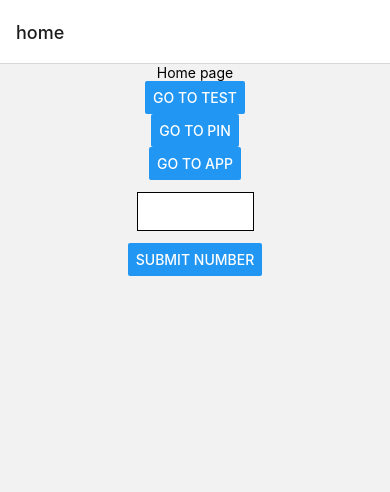
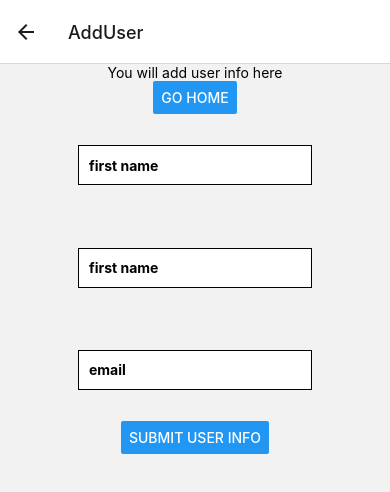
Before and after one commit to MaxMorgenbesser/friendly-dates, a React Native app in the folder friendlyfrontend/: screen /AddUser in a window 390 px wide. Shown: the top 492 px of the page. Built offline with nearby package versions, Linux system fonts and the light colour scheme.

Commit message:
added verify pin and user route for login

```diff
--- a/friendlyfrontend/App.js
+++ b/friendlyfrontend/App.js
@@ -11,11 +11,12 @@ export const data = createContext()
 export default function App() {
   const [uid,setUid] = useState()
   const [pin,setPin] = useState()
+  const [user,setUser] = useState()
   const [tempToken,setTempToken] = useState()
 
   return (
 
-    <data.Provider value={{setUid,uid,setTempToken,tempToken,pin, setPin}}>
+    <data.Provider value={{setUid,uid,setTempToken,tempToken,pin, setPin, user,setUser}}>
   <NavigationContainer initialRouteName = "test">
 
  <LoginNav/>
--- a/friendlyfrontend/Components/Test.js
+++ b/friendlyfrontend/Components/Adduser.js
@@ -2,11 +2,11 @@ import { Button, Text, TextInput, View } from "react-native";
 import { SafeAreaView } from "react-native-safe-area-context";
 import { useNavigation } from "@react-navigation/native";
 import { useState, useContext } from "react";
-
+import AsyncStorage from "@react-native-async-storage/async-storage";
 import { data } from "../App";
 
 export default function Test() {
-  const { uid,tempToken } = useContext(data);
+  const { user,setUser ,tempToken} = useContext(data);
   const [firstName, setFirstName] = useState("");
   const [lastName, setLastName] = useState("");
   const [email, setEmail] = useState("");
@@ -14,11 +14,11 @@ export default function Test() {
   const navigation = useNavigation();
 
   const handleuserinfo = () => {
-    if (!uid)  {
+    if (!user.uid)  {
       setError("missing user id");
       return;
     }
-    fetch(`https://friendlydatesbackend.web.app/users/adduserinfo/${uid}`, {
+    fetch(`https://friendlydatesbackend.web.app/users/adduserinfo/${user.uid}`, {
       method: "PUT",
       headers: {
         "Content-Type": "application/json",
@@ -29,13 +29,26 @@ export default function Test() {
       }),
     })
     .then(res=>res.json())
-    .then(data=>console.log(data))
+    .then( async (data) =>
+      {
+        console.log(data)
+        if (data.error){
+          setError(data.error)
+          return
+        }
+        else{
+         await AsyncStorage.setItem("@token", data.token)
+         navigation.navigate("App")
+        }
+
+      })
   };
 
   return (
-    <SafeAreaView>
-        {uid && console.log(uid)}
-      {firstName && console.log(firstName)}
+    <SafeAreaView style={{display:"flex",
+    alignItems:"center", justifyContent:"center"}}>
+        {/* {uid && console.log(uid)} */}
+      {/* {firstName && console.log(firstName)} */}
       <Text>You will add user info here</Text>
       <Button
         title="go home"
@@ -48,15 +61,16 @@ export default function Test() {
         onChangeText={setFirstName}
         style={{
           height: 40,
-          margin: 12,
-          color: "white",
+          color:"black",
+         fontWeight:"bold",
           borderWidth: 1,
           padding: 10,
-          width: "80%",
-          backgroundColor: "blue",
+          margin:"8%",
+          width: "60%",
+          backgroundColor: "white",
         }}
       />
-      {tempToken && console.log(tempToken)}
+      {/* {tempToken && console.log(tempToken)} */}
       <TextInput
         placeholder="first name"
         keyboardType="default"
@@ -64,26 +78,29 @@ export default function Test() {
         onChangeText={setLastName}
         style={{
           height: 40,
-          margin: 12,
-          color: "white",
+          color:"black",
+         fontWeight:"bold",
           borderWidth: 1,
           padding: 10,
-          width: "80%",
-          backgroundColor: "blue",
+          margin:"8%",
+          width: "60%",
+          backgroundColor: "white",
         }}
       />
       <TextInput
+      placeholder="email"
         keyboardType="email"
         value={email}
         onChangeText={setEmail}
         style={{
           height: 40,
-          margin: 12,
-          color: "white",
+          color:"black",
+         fontWeight:"bold",
           borderWidth: 1,
           padding: 10,
-          width: "80%",
-          backgroundColor: "blue",
+          margin:"8%",
+          width: "60%",
+          backgroundColor: "white",
         }}
       />
       <Button title="submit user info" onPress={()=>handleuserinfo()}/>
--- a/friendlyfrontend/Components/Home.js
+++ b/friendlyfrontend/Components/Home.js
@@ -10,12 +10,14 @@ export default function Home() {
   const navigation = useNavigation();
   const [number, setNumber] = useState("");
   const [error, setError] = useState("");
-  const [user, setUser] = useState("");
-  const { setUid, setTempToken, tempToken } = useContext(data);
+  // const [user, setUser] = useState("");
+  const { setUid, setTempToken, tempToken , user, setUser } = useContext(data);
 
-  // useEffect(()=>{
-  //   AsyncStorage.clear()
-  // },[])
+  useEffect(()=>{
+   if (user){
+    navigation.navigate("pin")
+   }
+  },[user,setUser])
 
   const handlesubmit = async () => {
     fetch("https://friendlydatesbackend.web.app/users/verifynum", {
@@ -32,11 +34,9 @@ export default function Home() {
           setError(data.error);
         }
         if (data.token) {
-            await AsyncStorage.setItem(
-            "tempToken",
-             data.token
-          );
-          navigation.navigate("pin");
+           setTempToken(data.token)
+          setUser(jwtDecode(data.token))
+
         }
       })
       .catch((err) => console.log(err));
@@ -53,8 +53,8 @@ export default function Home() {
 
       {/* {user && console.log(user)} */}
       <Button
-        title="go to test"
-        onPress={() => navigation.navigate("test")}
+        title="go to Add user"
+        onPress={() => navigation.navigate("AddUser")}
       ></Button>
       <Button
         title="go to pin"
@@ -71,12 +71,12 @@ export default function Home() {
         keyboardType="numeric"
         style={{
           height: 40,
-          margin: 12,
-          color: "black",
+          color:"black",
+         fontWeight:"bold",
           borderWidth: 1,
           padding: 10,
-          flex: 1,
-          width: "30%",
+          margin:"8%",
+          width: "40%",
           backgroundColor: "white",
         }}
       />
--- a/friendlyfrontend/Components/Pin.js
+++ b/friendlyfrontend/Components/Pin.js
@@ -1,14 +1,44 @@
 import { SafeAreaView } from "react-native-safe-area-context";
 import { Button, Text, TextInput } from "react-native";
+import AsyncStorage from "@react-native-async-storage/async-storage";
 import jwtDecode from "jwt-decode";
+import { useState, useContext } from "react";
+import { data } from "../App";
+import { useNavigation } from "@react-navigation/native";
 
 export default function Pin() {
+  const [checkPin, setCheckPin] = useState("");
+  const [error, setError] = useState("");
+  const { user, setUser, tempToken } = useContext(data);
+  const navigation = useNavigation();
 
-const verifypin = ()=>{
-fetch('',{
+  const verifypin = () => {
+    // console.log(tempToken,user.uid, checkPin)
+    fetch(`https://friendlydatesbackend.web.app/users/verifypin/${user.uid}`, {
+      method: "POST",
+      headers: {
+        "Content-Type": "application/json",
+        Authorization: tempToken,
+      },
+      body: JSON.stringify({ pin: checkPin }),
+    })
+      .then((res) => res.json())
+      .then(async (data) => {
+        console.log(data);
+        if (data.error) {
+          setError(data.error);
+          return;
+        }
+        if (data.newUser) {
+          navigation.navigate("AddUser");
+          return;
+        }
 
-})
-}
+        await AsyncStorage.setItem("@token", data.token);
+        navigation.navigate("App");
+      })
+      .catch((err) => console.log(err));
+  };
   return (
     <SafeAreaView
       style={{
@@ -17,18 +47,26 @@ fetch('',{
         justifyContent: "center",
       }}
     >
+      {/* {user && console.log(user)} */}
       <Text>verify pin page</Text>
       <TextInput
+        value={checkPin}
         keyboardType="numeric"
+        placeholder="pin"
         style={{
-          height: "15%",
-          color: "white",
-          backgroundColor: "blue",
+          height: 40,
+          color: "black",
+          fontWeight: "bold",
+          borderWidth: 1,
+          padding: 10,
+          margin: "8%",
           width: "40%",
-          margin: "10%",
+          backgroundColor: "white",
         }}
+        onChangeText={setCheckPin}
       />
-      <Button onPress={()=>verifypin()} title="verify pin"></Button>
+      {error && <Text>{error}</Text>}
+      <Button onPress={() => verifypin()} title="verify pin"></Button>
     </SafeAreaView>
   );
 }
--- a/friendlyfrontend/Navigation/LoginNav.js
+++ b/friendlyfrontend/Navigation/LoginNav.js
@@ -1,7 +1,7 @@
 import { createNativeStackNavigator } from "@react-navigation/native-stack";
 
 import { Text } from "react-native";
-import Test from "../Components/Test";
+import AddUser from "../Components/Adduser";
 import Home from "../Components/Home";
 import AppNav from "./AppNav";
 // import { NavigationContainer } from "@react-navigation/native";
@@ -10,9 +10,8 @@ const Stack = createNativeStackNavigator();
 
 export default function LoginNav() {
   return (
-
     <Stack.Navigator initialRouteName="home"  options={{ headerShown: false }}>
-      <Stack.Screen name="test" component={Test} />
+      <Stack.Screen name="AddUser" component={AddUser} />
       <Stack.Screen name="home" component={Home} />
       <Stack.Screen name="pin" component={Pin} />
       <Stack.Screen name="App" component={AppNav} />
```
